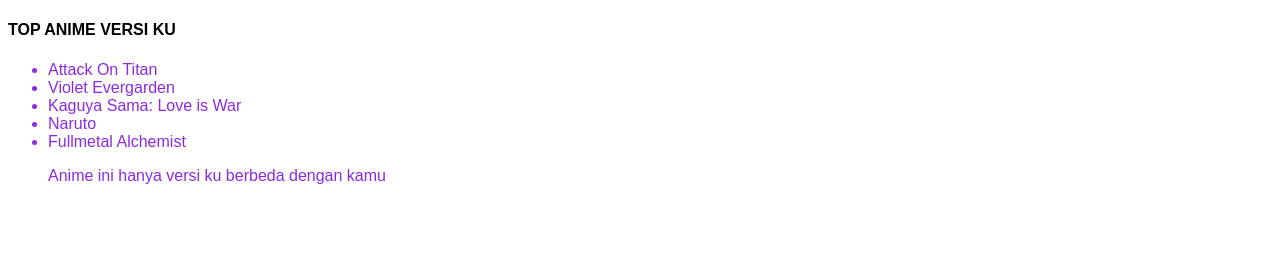
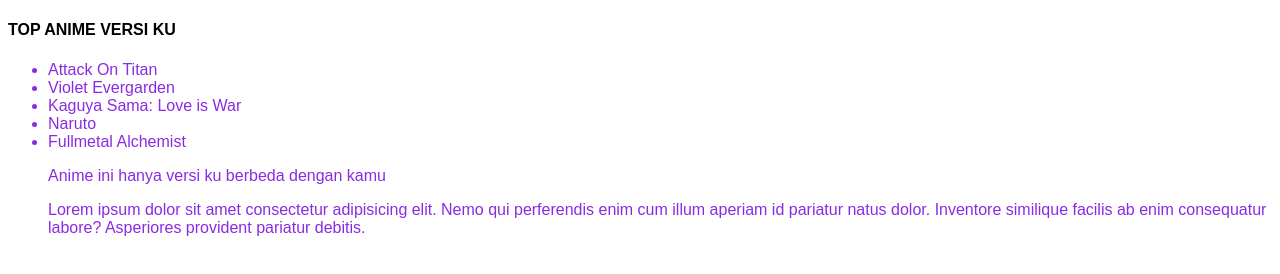
Before and after one commit to wibihanif/latihan-git, a plain HTML site: page topanime.html in a window 1280 px wide. Drawn offline with Linux system fonts and the light colour scheme.

Commit message:
menambahkan paragraf

```diff
--- a/topanime.html
+++ b/topanime.html
@@ -16,6 +16,7 @@
         <li>Naruto</li>
         <li>Fullmetal Alchemist</li>
         <p>Anime ini hanya versi ku berbeda dengan kamu</p>
+        <p>Lorem ipsum dolor sit amet consectetur adipisicing elit. Nemo qui perferendis enim cum illum aperiam id pariatur natus dolor. Inventore similique facilis ab enim consequatur labore? Asperiores provident pariatur debitis.</p>
     </ul>
 </body>
 </html>
```
